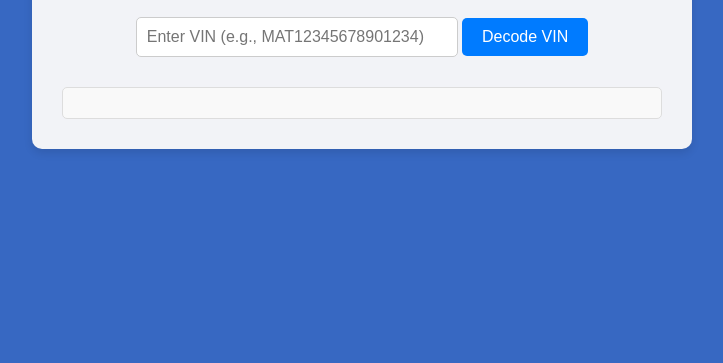
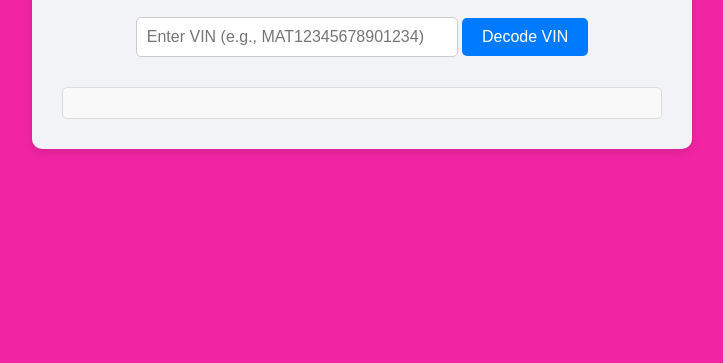
Before and after one commit to rathishcr89/VIN, a website: page index.html in a window 1280 px wide. Shown: the part 437-800 px from the top of the page, without its empty margins (278-1001 px from the left). Drawn offline with Linux system fonts and the light colour scheme.

Commit message:
updated bg color

```diff
--- a/style.css
+++ b/style.css
@@ -1,6 +1,6 @@
 body {
     font-family: 'Segoe UI', Tahoma, Geneva, Verdana, sans-serif;
-    background-color: #3768c2;
+    background-color: #f124a3;
     margin: 0;
     padding: 0;
     display: flex;
```
